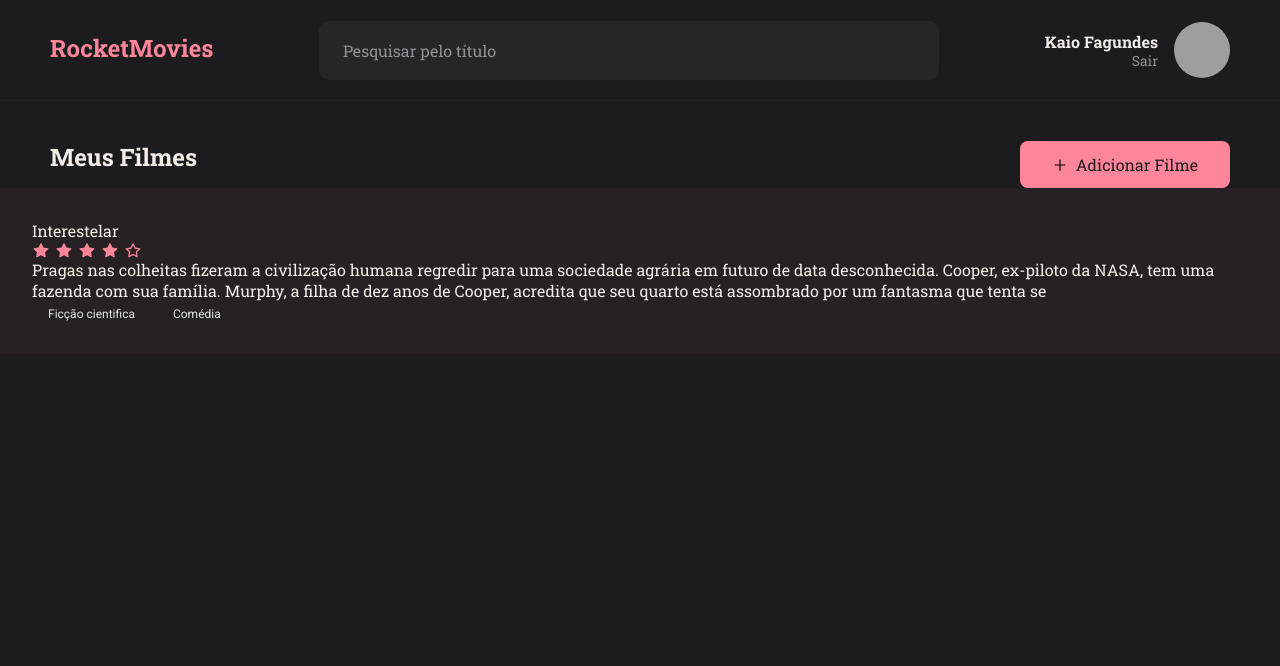
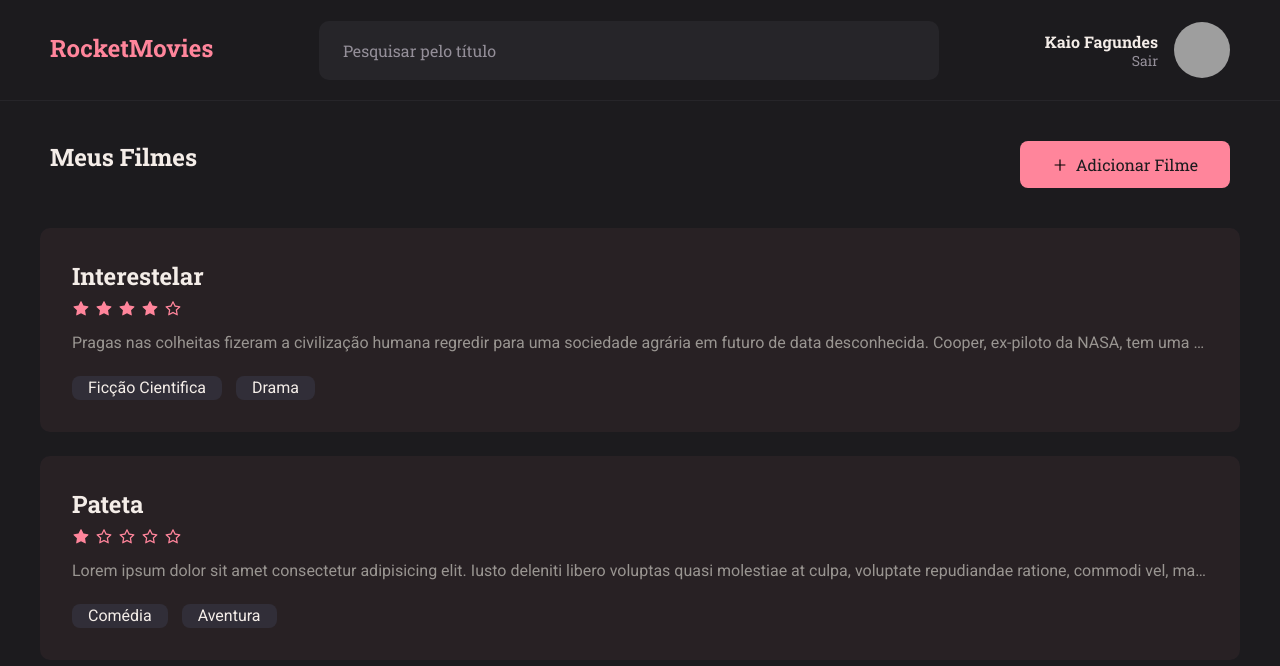
Before and after one commit to kaioba13/RocketMovies, a React (Vite) app: page / in a window 1280 px wide. Shown: the top 666 px of the page. Built offline with nearby package versions, Linux system fonts and the light colour scheme; grey boxes are pictures that could not be loaded.

Commit message:
Criação pagina home

```diff
--- a/src/components/Header/styles.js
+++ b/src/components/Header/styles.js
@@ -1,16 +1,16 @@
 import styled from "styled-components";
 
 export const Container = styled.header`
-  grid-area: header;
-
   height: 1.05rem;
   width: 100%;
   padding: 5rem;
 
-  border-bottom: 0.1rem solid ${({ theme }) => theme.COLORS.BACKGROUND_700};
   display: flex;
+
   justify-content: space-between;
   align-items: center;
+
+  border-bottom: 0.1rem solid ${({ theme }) => theme.COLORS.BACKGROUND_700};
 `;
 
 export const Profile = styled.div`
--- a/src/components/MovieCard/index.jsx
+++ b/src/components/MovieCard/index.jsx
@@ -1,10 +1,24 @@
+import { Stars } from "../Stars";
+import { Tag } from "../Tag";
 import { Container } from "./styles";
 
-export function MovieCard({ title, children }) {
+export function MovieCard({ data, ...rest }) {
   return (
-    <Container>
-      {title}
-      {children}
+    <Container data={data} {...rest}>
+      <div>
+        <h1>{data.title}</h1>
+        <Stars ratings={data.ratings} />
+      </div>
+
+      <p>{data.description}</p>
+
+      {data.tags && (
+        <footer>
+          {data.tags.map((tag) => (
+            <Tag key={tag.id} title={tag.name} />
+          ))}
+        </footer>
+      )}
     </Container>
   );
 }
--- a/src/components/MovieCard/styles.js
+++ b/src/components/MovieCard/styles.js
@@ -1,7 +1,64 @@
 import styled from "styled-components";
 
-export const Container = styled.div`
+export const Container = styled.button`
+  border: none;
+  border-radius: 1rem;
   background: rgba(255, 133, 155, 0.05);
   width: 100%;
   padding: 3.2rem;
+  margin-bottom: 2.4rem;
+
+  h1 {
+    flex: 1;
+    text-align: left;
+    font-family: "Roboto Slab";
+    font-style: normal;
+    font-weight: 700;
+    font-size: 2.4rem;
+    line-height: 3.2rem;
+    margin-bottom: 0.8rem;
+
+    color: ${({ theme }) => theme.COLORS.WHITE};
+  }
+
+  p {
+    font-family: "Roboto";
+    font-style: normal;
+    font-weight: 400;
+    font-size: 1.6rem;
+    line-height: 1.9rem;
+    text-align: justify;
+    margin: 1.5rem 0;
+    max-width: 5000ch;
+    white-space: nowrap;
+    overflow: hidden;
+    text-overflow: ellipsis;
+
+    color: ${({ theme }) => theme.COLORS.GRAY_700};
+  }
+
+  svg {
+    margin-bottom: 1.5rem;
+  }
+
+  footer {
+    width: 100%;
+    display: flex;
+    gap: 0.8rem;
+    margin-top: 2.4rem;
+  }
+
+  footer > span {
+    background: ${({ theme }) => theme.COLORS.GRAY_500};
+    color: ${({ theme }) => theme.COLORS.WHITE};
+
+    font-family: "Roboto";
+    font-style: normal;
+    font-weight: 400;
+    font-size: 1.6rem;
+    line-height: 1.4rem;
+
+    padding: 0.5rem 1.6rem;
+    border-radius: 0.8rem;
+  }
 `;
--- a/src/components/Section/index.jsx
+++ b/src/components/Section/index.jsx
@@ -1,4 +1,3 @@
-import { Tags } from "../Tags";
 import { Container } from "./styles";
 
 export function Section({ title, children }) {
--- /dev/null
+++ b/src/components/Tag/index.jsx
@@ -0,0 +1,5 @@
+import { Container } from "./styles";
+
+export function Tag({ title, ...rest }) {
+  return <Container {...rest}>{title}</Container>;
+}
--- a/src/components/Tags/index.jsx
+++ /dev/null
@@ -1,5 +0,0 @@
-import { Container } from "./styles";
-
-export function Tags({ title }) {
-  return <Container>{title}</Container>;
-}
--- a/src/main.jsx
+++ b/src/main.jsx
@@ -4,6 +4,7 @@ import { ThemeProvider } from "styled-components";
 import GlobalStyles from "./Styles/global";
 import theme from "./Styles/theme";
 import { Home } from "./pages/Home";
+import { MoviesPreview } from "./pages/MoviesPreview";
 
 ReactDOM.createRoot(document.getElementById("root")).render(
   <React.StrictMode>
--- a/src/pages/Home/index.jsx
+++ b/src/pages/Home/index.jsx
@@ -1,11 +1,9 @@
-import { Container, NewNote, Content } from "./styles";
+import { Container } from "./styles";
 import { Header } from "../../components/Header";
 import { Section } from "../../components/Section";
 import { ButtonAdd } from "../../components/ButtonAdd";
 import { AiOutlinePlus } from "react-icons/ai";
 import { MovieCard } from "../../components/MovieCard";
-import { Stars } from "../../components/Stars";
-import { Tags } from "../../components/Tags";
 
 export function Home() {
   return (
@@ -20,18 +18,30 @@ export function Home() {
         </div>
 
         <main>
-          <MovieCard title="Interestelar">
-            <Stars ratings="4" />
-            <p>
-              Pragas nas colheitas fizeram a civilização humana regredir para
-              uma sociedade agrária em futuro de data desconhecida. Cooper,
-              ex-piloto da NASA, tem uma fazenda com sua família. Murphy, a
-              filha de dez anos de Cooper, acredita que seu quarto está
-              assombrado por um fantasma que tenta se
-            </p>
-            <Tags title="Ficção cientifica" />
-            <Tags title="Comédia" />
-          </MovieCard>
+          <MovieCard
+            data={{
+              title: "Interestelar",
+              ratings: 4,
+              description:
+                'Pragas nas colheitas fizeram a civilização humana regredir para uma sociedade agrária em futuro de data desconhecida. Cooper, ex-piloto da NASA, tem uma fazenda com sua família. Murphy, a filha de dez anos de Cooper, acredita que seu quarto está assombrado por um fantasma que tenta se comunicar com ela. Pai e filha descobrem que o "fantasma" é uma inteligência desconhecida que está enviando mensagens codificadas através de radiação gravitacional, deixando coordenadas em binário que os levam até uma instalação secreta da NASA liderada pelo professor John Brand. O cientista revela que um buraco de minhoca foi aberto perto de Saturno e que ele leva a planetas que podem oferecer condições de sobrevivência para a espécie humana. As "missões Lázaro" enviadas anos antes identificaram três planetas potencialmente habitáveis orbitando o buraco negro Gargântua: Miller, Edmunds e Mann – nomeados em homenagem aos astronautas que os pesquisaram. Brand recruta Cooper para pilotar a nave espacial Endurance e recuperar os dados dos astronautas; se um dos planetas se mostrar habitável, a humanidade irá seguir para ele na instalação da NASA, que é na realidade uma enorme estação espacial. A partida de Cooper devasta Murphy.',
+              tags: [
+                { id: "1", name: "Ficção Cientifica" },
+                { id: "2", name: "Drama" },
+              ],
+            }}
+          />
+          <MovieCard
+            data={{
+              title: "Pateta",
+              ratings: 1,
+              description:
+                "Lorem ipsum dolor sit amet consectetur adipisicing elit. Iusto deleniti libero voluptas quasi molestiae at culpa, voluptate repudiandae ratione, commodi vel, magni quia similique minus praesentium est harum. Quaerat, maxime?",
+              tags: [
+                { id: "1", name: "Comédia" },
+                { id: "2", name: "Aventura" },
+              ],
+            }}
+          />
         </main>
       </Section>
     </Container>
--- a/src/pages/Home/styles.js
+++ b/src/pages/Home/styles.js
@@ -5,9 +5,27 @@ export const Container = styled.div`
   height: 100vh;
   .Add-Movies {
     display: flex;
+    flex-wrap: wrap;
+    gap: 2rem;
     justify-content: space-between;
     padding: 0 5rem;
   }
+
+  main {
+    padding: 4rem;
+  }
+
+  * {
+    scrollbar-width: thin;
+    scrollbar-color: ${({ theme }) => theme.COLORS.RED} transparent;
+  }
+
+  > main::-webkit-scrollbar {
+    width: 0.8rem;
+    border-radius: 10rem;
+  }
+
+  > main::-webkit-scrollbar-thumb {
+    background: ${({ theme }) => theme.COLORS.RED};
+  }
 `;
-export const NewNote = styled.button``;
-export const Content = styled.div``;
--- a/src/pages/MoviesPreview/index.jsx
+++ b/src/pages/MoviesPreview/index.jsx
@@ -2,7 +2,7 @@ import { Container, Content, MovieInfo, UserInfo } from "./styles";
 import { AiOutlineArrowLeft } from "react-icons/ai";
 import { CiClock2 } from "react-icons/ci";
 import { Header } from "../../components/Header";
-import { Tags } from "../../components/Tags";
+import { Tag } from "../../components/Tag";
 import { Section } from "../../components/Section";
 import { ButtonText } from "../../components/ButtonBack";
 import { Stars } from "../../components/Stars";
@@ -38,8 +38,8 @@ export function MoviesPreview() {
           </UserInfo>
 
           <Section>
-            <Tags title="Ficção cientifica" />
-            <Tags title="Comédia" />
+            <Tag title="Ficção cientifica" />
+            <Tag title="Comédia" />
           </Section>
           <p>
             Pragas nas colheitas fizeram a civilização humana regredir para uma
```
Also changed, not shown: src/components/Tag/styles.js (renamed from src/components/Tags/styles.js).
